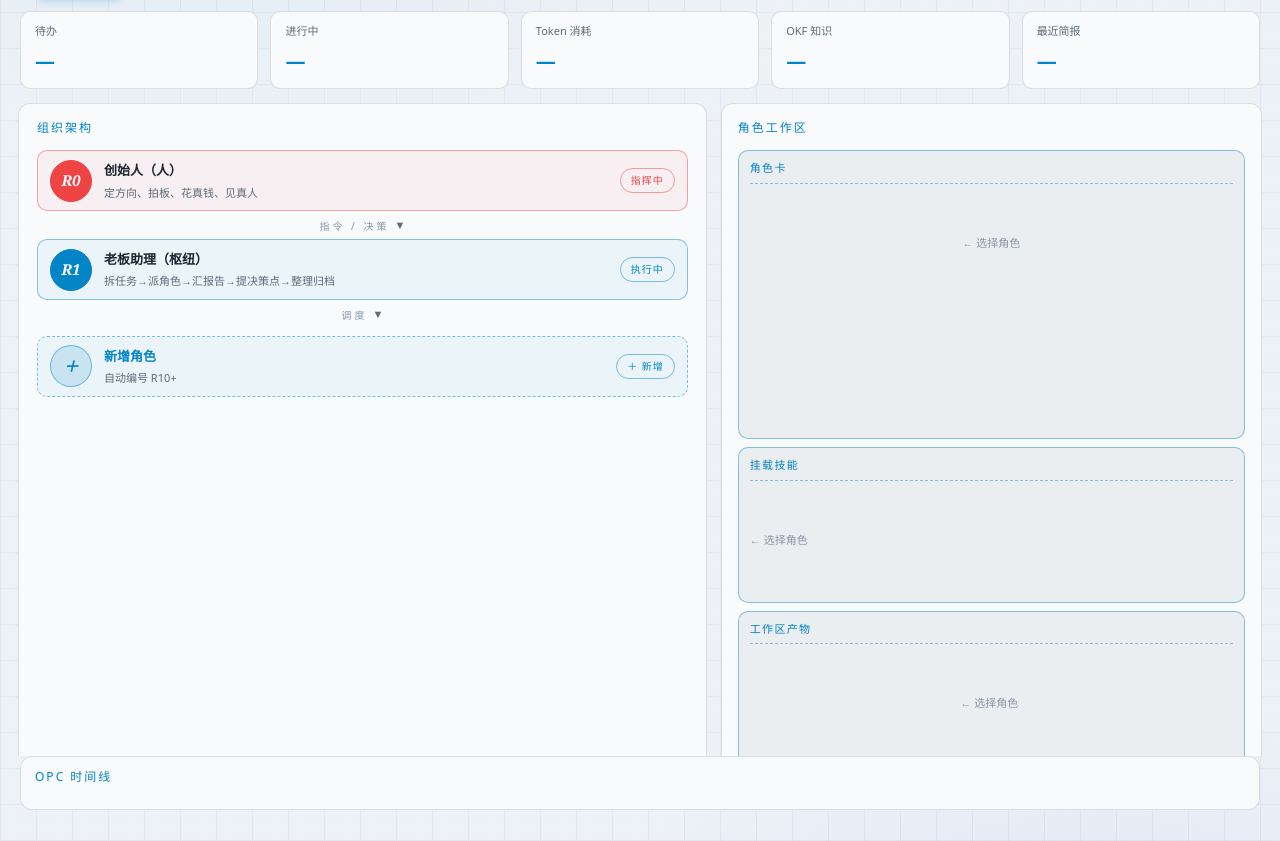
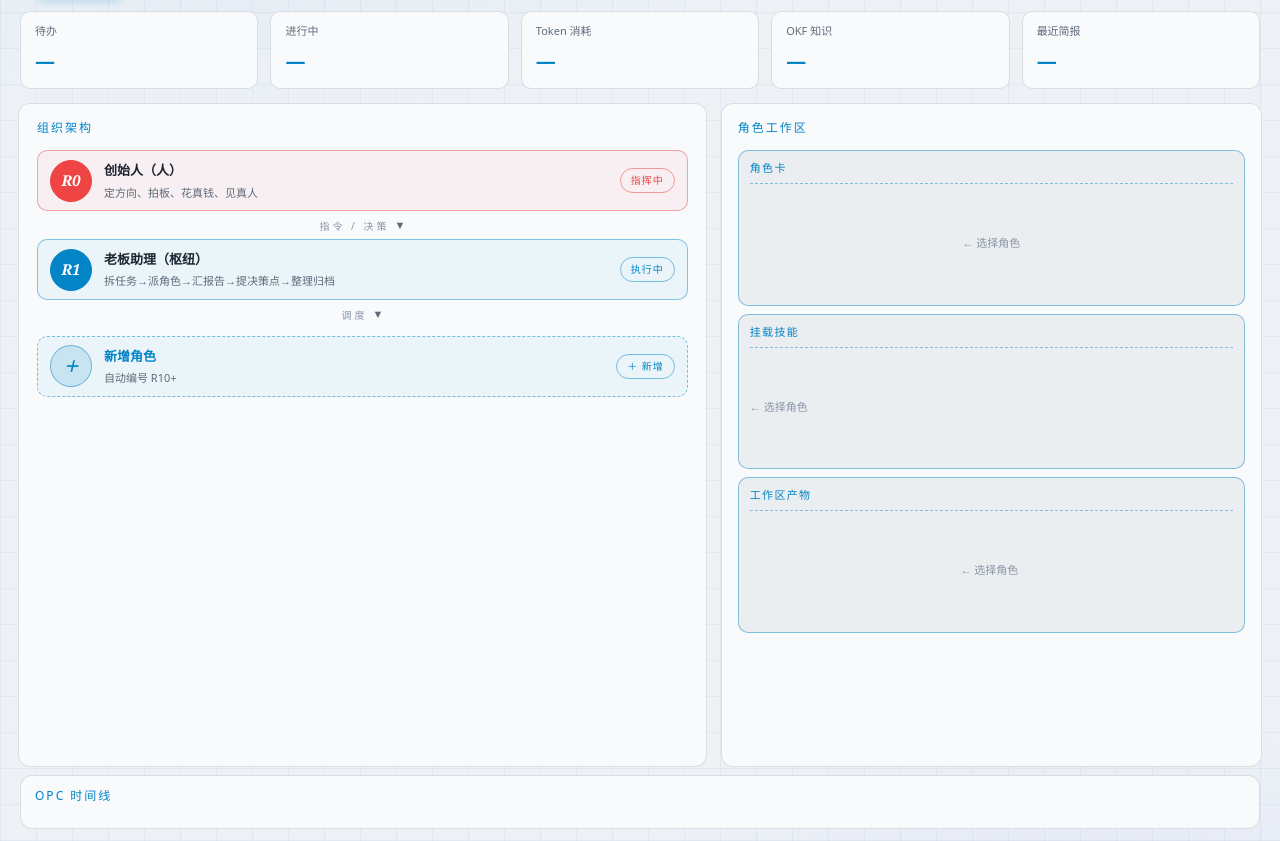
Before and after one commit to wenbuer/opc-web-dsh, a Python web app: template templates/index.html in a window 1280 px wide. Shown: the part 96-937 px from the top of the page. Run offline with Jinja, Linux system fonts and the light colour scheme; the template is opened without the code that fills it, so the values that code supplies are empty.

Commit message:
fix: 压缩首页中间区——home-grid 弹性占剩余、组织架构/角色区及角色卡内部滚动，OPC 时间线固定底部可见

```diff
--- a/static/main.css
+++ b/static/main.css
@@ -67,6 +67,7 @@ body::after{
 main{flex:1;overflow:hidden}
 .view{display:none;height:100%}
 .view.active{display:block}
+#view-home.active{display:flex;flex-direction:column}
 
 /* ============ 批阅台 ============ */
 .piyue-layout{display:flex;height:100%}
@@ -246,13 +247,14 @@ main{flex:1;overflow:hidden}
 .markdown-body pre code{background:none;padding:0;color:#a8c4e6}
 .markdown-body hr{border:none;border-top:1px dashed var(--line);margin:18px 0}
 
-.overview-bar{display:flex;gap:12px;flex-wrap:wrap;align-items:stretch;padding:12px 20px 0}
+.overview-bar{display:flex;gap:12px;flex-wrap:wrap;align-items:stretch;padding:12px 20px 0;flex:none}
 .ov-item{flex:1;min-width:120px;padding:10px 14px;background:var(--panel);border:1px solid var(--line);border-radius:10px;font-size:11px;color:var(--dim)}
 .ov-item b{display:block;font-size:20px;font-weight:700;color:var(--gold);margin-top:3px}
-.home-grid{display:grid;grid-template-columns:1.12fr .88fr;gap:14px;height:100%;padding:14px 18px 6px;overflow:auto}
+.home-grid{display:grid;grid-template-columns:1.12fr .88fr;gap:14px;flex:1 1 0;min-height:0;padding:14px 18px 8px;overflow:hidden}
 .panel-head{font-size:12px;letter-spacing:2px;color:var(--gold);margin-bottom:12px;display:flex;align-items:baseline;gap:10px;flex-wrap:wrap}
 .panel-head em{font-style:normal;color:var(--faint);font-size:10.5px;letter-spacing:.5px}
 .org-panel,.tl-panel,.task-panel{background:var(--panel);border:1px solid var(--line);border-radius:12px;padding:14px 18px}
+.org-panel{overflow-y:auto;min-height:0}
 
 /* 组织架构树 */
 .org-tree{display:flex;flex-direction:column;gap:4px}
@@ -346,7 +348,7 @@ main{flex:1;overflow:hidden}
 
 
 /* ===== 作战面板：角色工作区 ===== */
-.role-panel{background:var(--panel);border:1px solid var(--line);border-radius:12px;padding:14px 16px;min-width:0}
+.role-panel{background:var(--panel);border:1px solid var(--line);border-radius:12px;padding:14px 16px;min-width:0;overflow-y:auto;min-height:0}
 .role-detail{max-height:560px;overflow:auto;margin-top:10px;border:1px dashed var(--line2);border-radius:8px;background:rgba(15,30,50,.05);padding:12px 14px}
 .role-detail .placeholder{color:var(--faint);font-size:11px}
 .role-card-doc h1{font-size:15px;color:var(--gold);margin:0 0 8px}
@@ -386,7 +388,7 @@ main{flex:1;overflow:hidden}
 .role-pane .pane-body::-webkit-scrollbar-thumb{background:rgba(2,132,199,.4);border-radius:3px}
 .role-pane .pane-body::-webkit-scrollbar-track{background:rgba(15,30,50,.06)}
 /* 角色卡：完整显示全文、随内容增高、最低为默认高度、不出现内部滚动条 */
-.role-pane.card .pane-body{max-height:none;min-height:240px;overflow:visible;padding-right:0}
+.role-pane.card .pane-body{max-height:340px;min-height:0;overflow-y:auto;padding-right:0}
 /* 挂载技能胶囊（角色卡下方、工作区产物上方） */
 .role-pane.skills .pane-body.skill-caps{display:flex;flex-wrap:wrap;gap:6px;padding-right:0}
 .skill-cap{display:inline-flex;align-items:center;background:rgba(2,132,199,.10);color:var(--gold);border:1px solid rgba(2,132,199,.45);border-radius:999px;padding:2px 10px;font-size:10.5px;line-height:1.6;white-space:nowrap;cursor:default}
@@ -473,7 +475,7 @@ main{flex:1;overflow:hidden}
 .wb-col .dq-table,.wb-col .task-out,.wb-col .r1-out,.wb-col .rn-out{margin-top:0}
 
 /* ===== 首页：底部横轴时间线（原工作台时间线平移至此） ===== */
-.tl-strip{margin:0 20px 14px;background:var(--panel);border:1px solid var(--line);border-radius:12px;padding:10px 14px}
+.tl-strip{margin:0 20px 12px;background:var(--panel);border:1px solid var(--line);border-radius:12px;padding:10px 14px;flex:none}
 .tl-strip .panel-head{margin-bottom:8px}
 .timeline-h{display:flex;gap:10px;overflow-x:auto;padding-bottom:4px}
 .tl-h-item{flex:0 0 230px;background:rgba(15,30,50,.05);border:1px solid var(--line);border-left:3px solid var(--gold);border-radius:8px;padding:8px 10px}
@@ -484,7 +486,7 @@ main{flex:1;overflow:hidden}
 .timeline-h::-webkit-scrollbar-thumb{background:rgba(2,132,199,.4);border-radius:3px}
 .timeline-h::-webkit-scrollbar-track{background:rgba(15,30,50,.06)}
 /* 首页：栅格让出底部给时间线，保证一屏不滚动 */
-.home-grid{height:calc(100% - 175px)}
+.home-grid{height:auto}
 
 /* ===== 首页：角色 → R1 派发任务（跟随角色卡片点击） ===== */
 .role-pane.plan{border-left-color:var(--indigo)}
```
